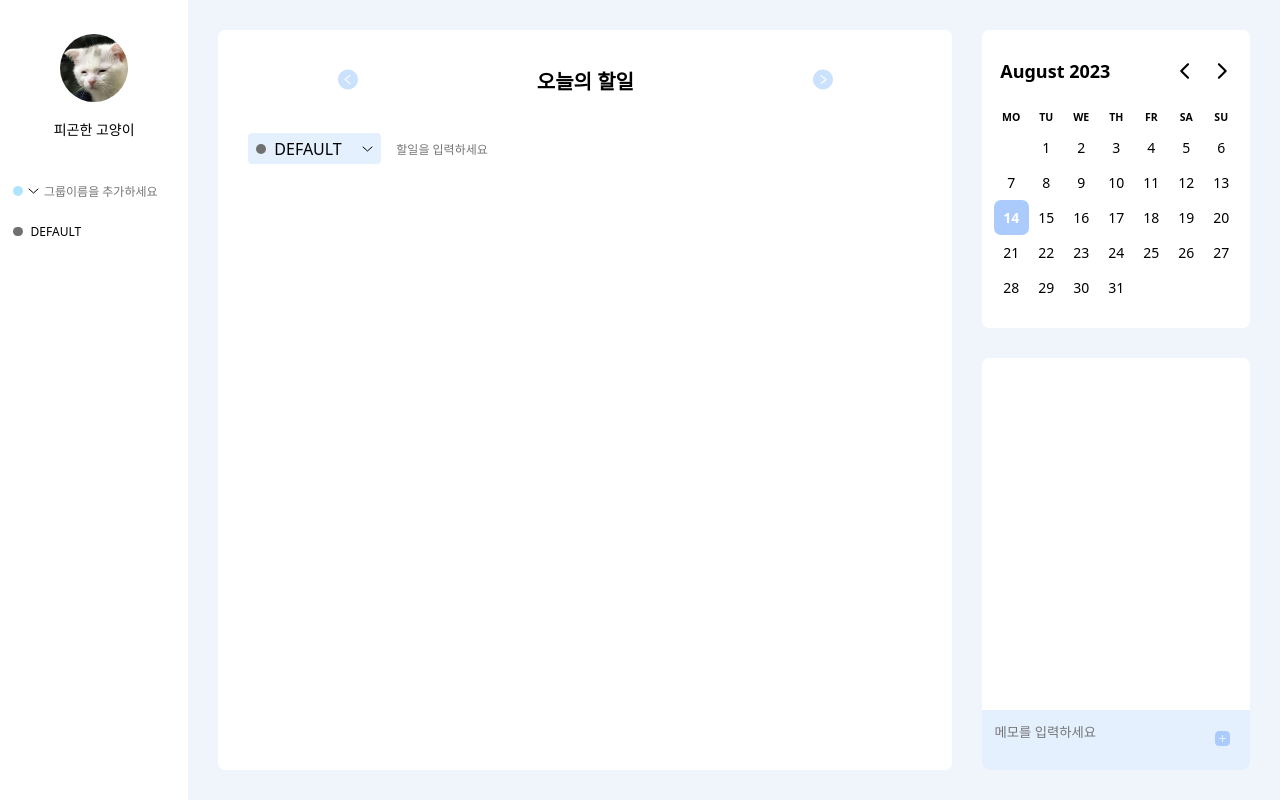
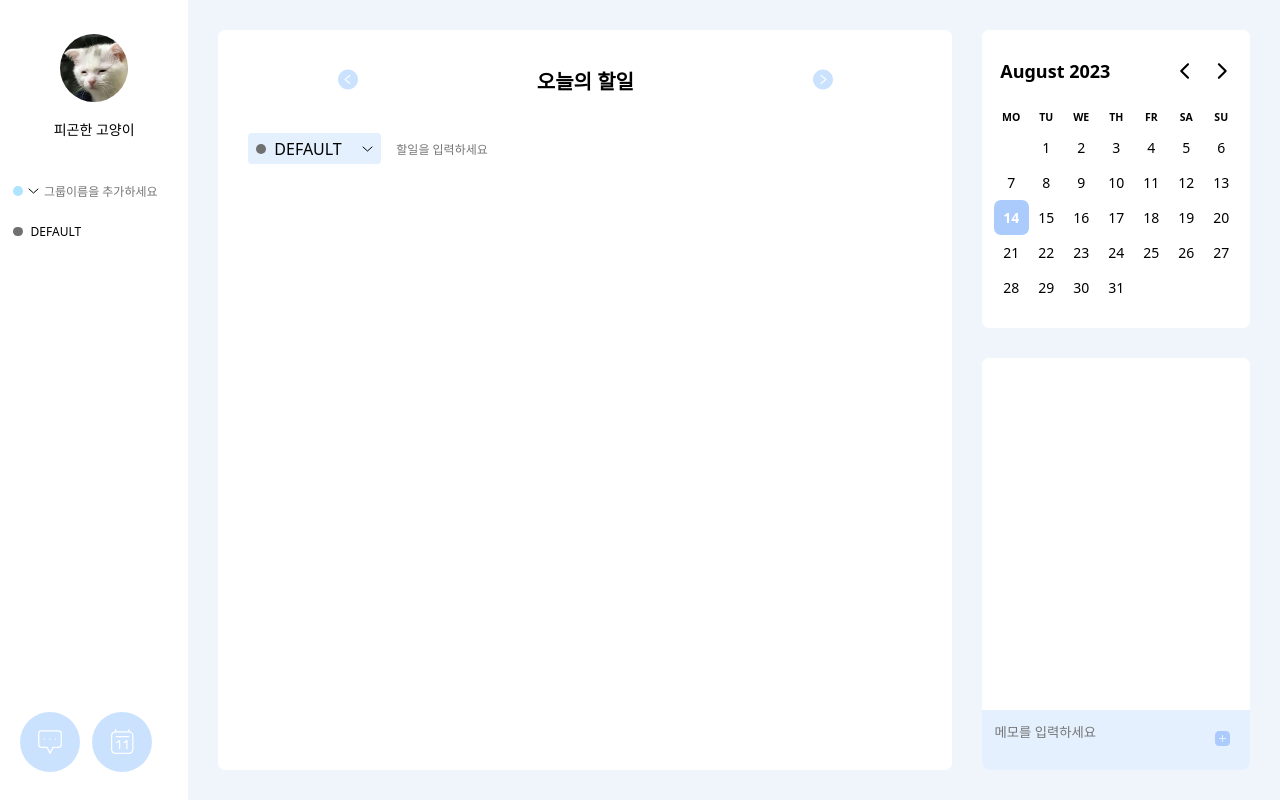
Before and after one commit to cheonyeji/willing, a React (Create React App) app: page / in a window 1280 px wide. Built offline with nearby package versions, Linux system fonts and the light colour scheme.

Commit message:
캘린더 ,메모 버튼레이아웃

```diff
--- a/src/pages/LeftSidePage.tsx
+++ b/src/pages/LeftSidePage.tsx
@@ -1,6 +1,8 @@
 import GroupPage from "./GroupPage";
 import ProfilePage from "./ProfilePage";
-
+import MemoBtn from "./MemoBtn";
+import CalenderBtn from "./CalenderBtn";
+import { styled } from "styled-components";
 type pageProps = { className: string };
 
 function SidebarPage(props: pageProps) {
@@ -8,8 +10,27 @@ function SidebarPage(props: pageProps) {
     <div className={props.className}>
       <ProfilePage />
       <GroupPage />
+      <BtnWrapper>
+        <MemoBtn />
+        <CalenderBtn />
+      </BtnWrapper>
     </div>
   );
 }
 
 export default SidebarPage;
+
+const BtnWrapper = styled.div`
+  position: absolute;
+  top: 89%;
+  left: 20px;
+  display: flex;
+  gap: 10%;
+  z-index: 999;
+  @media (max-width: 1200px) {
+    left: 30px;
+  }
+  @media (max-width: 768px) {
+    left: 30px;
+  }
+`;
```
